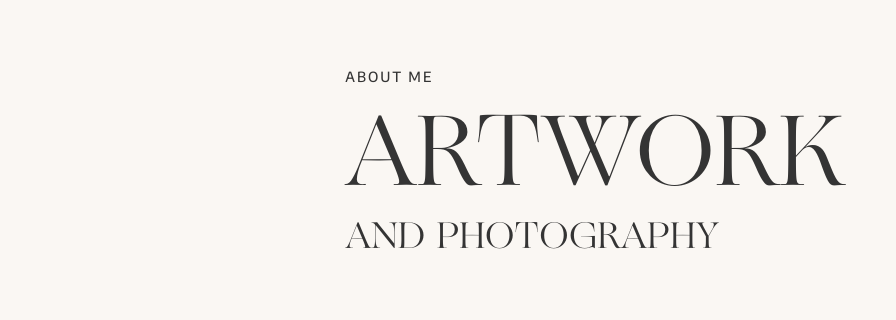
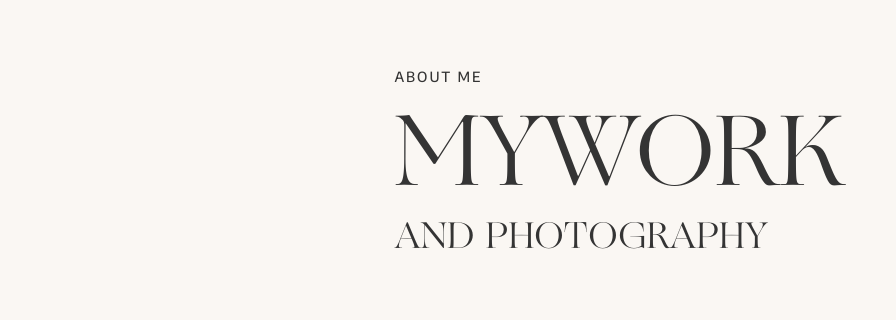
Before and after one commit to nga-ph/ngapham.github.io, a plain HTML site: page aboutme.html in a window 1280 px wide. Shown: the part 128-448 px from the top of the page, 384-1280 px from the left. Drawn offline with nearby package versions, Linux system fonts and the light colour scheme; a web font is replaced by a local one.

Commit message:
changetitle

```diff
--- a/aboutme.html
+++ b/aboutme.html
@@ -73,7 +73,7 @@
 		<img  src="241656811_2365883856878694_2214244297222258754_n.jpg" class="tilt-in-right-1 delay">
 		<div class="titt">
 		<p class="minititle"data-aos="fade-up"> ABOUT ME </p>
-		<p class="maintitle tracking-in-contract-bck" > ARTWORK  </p>
+		<p class="maintitle tracking-in-contract-bck" > MYWORK</p>
 		<p class="maintitle2 font-size" data-aos="fade-up"data-aos-duration="1000"> AND PHOTOGRAPHY </p>
 		</div>
 		</div>
```
